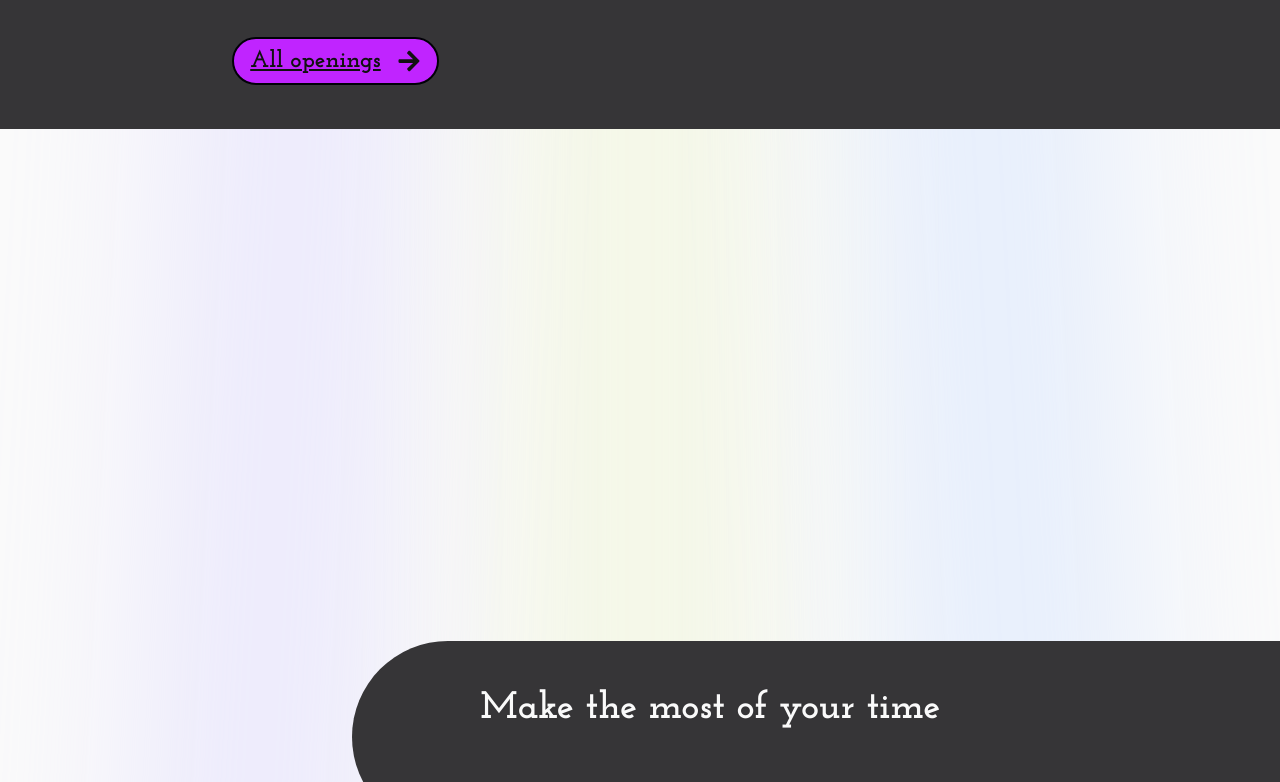
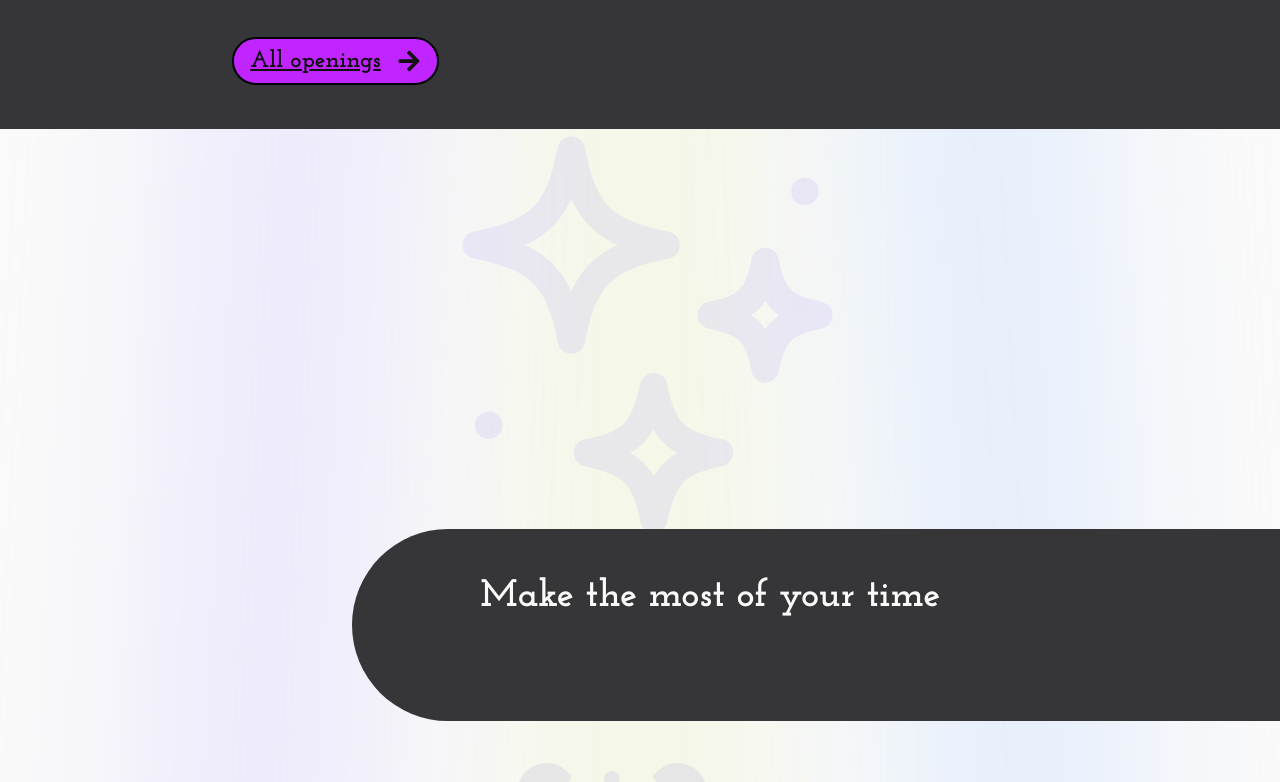
Before and after one commit to a-stepanian/apply-yourself-client, a React (Create React App) app: page / in a window 1280 px wide. Shown: the part 1958-2740 px from the top of the page. Built offline with nearby package versions, Linux system fonts and the light colour scheme; no server answers.

Commit message:
Continue building out admin and ui

```diff
--- a/src/components/JobDescriptionModal.tsx
+++ b/src/components/JobDescriptionModal.tsx
@@ -21,20 +21,18 @@ export const JobDescriptionModal = () => {
     setIsLoading(true);
     if (!selectedJob) return;
     try {
-      const newApplication = {
-        jobId: selectedJob._id,
-        applied: true,
-        response: "",
-        comments: "",
-        status: "Applied"
-      };
-      // send post request to server
       await fetch(`${url}/applications`, {
         method: "POST",
         headers: {
           "Content-Type": "application/json"
         },
-        body: JSON.stringify(newApplication),
+        body: JSON.stringify({
+          jobId: selectedJob._id,
+          applied: true,
+          response: "",
+          comments: "",
+          status: "Applied"
+        }),
         credentials: "include"
       });
     } catch (err) {
--- a/src/context/AppContext.tsx
+++ b/src/context/AppContext.tsx
@@ -1,8 +1,8 @@
 import React, { createContext, useContext, useEffect, useState } from "react";
 import { IApplicationModel, IAppState, ICompanyResult, IJobResult, IUserModel } from "../interfaces/interfaces";
 
-export const url = "https://apply-yourself-server.onrender.com";
-// export const url = "http://localhost:5000";
+// export const url = "https://apply-yourself-server.onrender.com";
+export const url = "http://localhost:5000";
 
 const AppContext = createContext<IAppState | undefined>(undefined);
 
--- a/src/interfaces/interfaces.ts
+++ b/src/interfaces/interfaces.ts
@@ -1,7 +1,7 @@
 interface IHasId {
   id: number;
 }
-interface IHasName {
+export interface IHasName {
   name: string;
 }
 interface IHasShortName {
--- a/src/pages/AdminPage.tsx
+++ b/src/pages/AdminPage.tsx
@@ -1,11 +1,263 @@
+import { useEffect, useState } from "react";
 import styled from "styled-components";
+import { url } from "../context/AppContext";
+import { IHasName } from "../interfaces/interfaces";
+import { FaTrashAlt } from "react-icons/fa";
+import { Loading } from "../components/Loading";
 
 export const AdminPage = () => {
+  const [isLoading, setIsLoading] = useState<boolean>(true);
+  const [companyInput, setCompanyInput] = useState<string>("");
+  const [industriesInput, setIndustriesInput] = useState<string>("");
+  const [locationsInput, setLocationsInput] = useState<string>("");
+  const [companies, setCompanies] = useState<any[]>([]);
+  const [filteredCompanies, setFilteredCompanies] = useState<any[]>([]);
+
+  const getAllCompanies = async () => {
+    setIsLoading(true);
+    try {
+      const response = await fetch(`${url}/company`, {
+        method: "GET",
+        headers: {
+          "Content-Type": "application/json"
+        },
+        credentials: "include"
+      });
+      if (!response.ok) {
+        throw new Error("GET to /companies response was not ok!!!!");
+      }
+      const data = await response.json();
+      const sortedCompanies = data.sort((x: any, y: any) => {
+        if (x.name.toLowerCase() < y.name.toLowerCase()) return -1;
+        if (x.name.toLowerCase() > y.name.toLowerCase()) return 1;
+        return 0;
+      });
+      setCompanies([...sortedCompanies]);
+      setFilteredCompanies(sortedCompanies);
+    } catch (err) {
+      console.log(err);
+    } finally {
+      setIsLoading(false);
+    }
+  };
+
+  useEffect(() => {
+    getAllCompanies();
+  }, []);
+
+  useEffect(() => {
+    let filtered = companies;
+    if (companyInput.length > 0) {
+      filtered = filtered.filter(x => x.name.toLowerCase().includes(companyInput.toLowerCase()));
+    }
+    if (industriesInput.length > 0) {
+      filtered = filtered.filter((x: any) => {
+        const industryNames = x.industries.map((y: any) => y.name.toLowerCase()) as string[];
+        const industryNameString = industryNames.join(" ") as string;
+        return industryNameString.includes(industriesInput);
+      });
+    }
+    if (locationsInput.length > 0) {
+      filtered = filtered.filter((x: any) => {
+        const locationNames = x.locations.map((y: any) => y.name.toLowerCase()) as string[];
+        const locationNameString = locationNames.join(" ") as string;
+        return locationNameString.includes(locationsInput);
+      });
+    }
+    setFilteredCompanies(filtered);
+  }, [companyInput, industriesInput, locationsInput]);
+
   return (
     <Wrapper>
-      <h1>Admin</h1>
+      <h1>Companies</h1>
+      {isLoading ? (
+        <div className="loading-wrapper">
+          <Loading />
+        </div>
+      ) : (
+        <div className="table-wrapper">
+          <table>
+            <thead>
+              <tr>
+                <th className="company">
+                  <label>Company</label>
+                  <input
+                    type="text"
+                    name="company"
+                    value={companyInput}
+                    onChange={e => setCompanyInput(e.target.value)}
+                  />
+                </th>
+                <th className="industries">
+                  <label>Industries</label>
+                  <input
+                    type="text"
+                    name="industries"
+                    value={industriesInput}
+                    onChange={e => setIndustriesInput(e.target.value)}
+                  />
+                </th>
+                <th className="locations">
+                  <label>Locations</label>
+                  <input
+                    type="text"
+                    name="locations"
+                    value={locationsInput}
+                    onChange={e => setLocationsInput(e.target.value)}
+                  />
+                </th>
+                <th className="actions"></th>
+              </tr>
+            </thead>
+            <tbody>
+              {filteredCompanies.length > 0 &&
+                filteredCompanies.map(x => {
+                  return (
+                    <tr key={x._id}>
+                      <td>
+                        <p className="name">{x.name}</p>
+                        <p className="id">
+                          <strong>db: </strong>
+                          {x._id}
+                        </p>
+                        <p className="id">
+                          <strong>API: </strong>
+                          {x.id}
+                        </p>
+                      </td>
+                      <td>
+                        <ul className="industry-list">
+                          {x.industries.length > 0 &&
+                            x.industries.map((y: IHasName) => {
+                              return <li key={y.name}>{y.name}</li>;
+                            })}
+                        </ul>
+                      </td>
+                      <td>
+                        <ul className="location-list">
+                          {x.locations.length > 0 &&
+                            x.locations.map((z: IHasName) => {
+                              return <li key={z.name}>{z.name}</li>;
+                            })}
+                        </ul>
+                      </td>
+                      <td>
+                        <FaTrashAlt className="trash-icon" />
+                      </td>
+                    </tr>
+                  );
+                })}
+            </tbody>
+          </table>
+        </div>
+      )}
     </Wrapper>
   );
 };
 
-const Wrapper = styled.main``;
+const Wrapper = styled.main`
+  position: relative;
+  display: flex;
+  flex-direction: column;
+  align-items: center;
+  h1 {
+    margin: 2rem;
+    text-align: center;
+  }
+  .loading-wrapper {
+    min-height: 400px;
+  }
+  .table-wrapper {
+    width: calc(100% - 2rem);
+    height: calc(100vh - 300px);
+    box-shadow: 0 0 5px black;
+    overflow: scroll;
+    margin: 0 1rem 8rem;
+    font-family: "Poppins", "sans-serif";
+    background-color: white;
+    color: black;
+    table {
+      min-width: 768px;
+      position: relative;
+      border-collapse: collapse;
+      thead,
+      tr {
+        border: 1px solid black;
+        transform: translateY(-1px);
+        z-index: 9;
+        label {
+          display: block;
+        }
+        input {
+          border: 1px solid black;
+        }
+      }
+      td {
+        border: 1px solid black; /* Adds a 1px solid black border to table headers and cells */
+        padding: 2px; /* Adds some padding inside cells for better spacing */
+        text-align: left; /* Aligns text to the left */
+        vertical-align: top;
+      }
+      th {
+        border: 1px solid black; /* Adds a 1px solid black border to table headers and cells */
+        text-align: left; /* Aligns text to the left */
+
+        padding: 8px;
+      }
+      thead {
+        position: sticky;
+        top: 0;
+        box-shadow: 0 5px 5px rgba(0, 0, 0, 0.5);
+        background-color: #dadada;
+        font-size: 12px;
+        .company {
+          width: 200px;
+        }
+        .industries {
+          width: 200px;
+        }
+        .actions {
+          width: 50px;
+        }
+      }
+      .id {
+        font-size: 9px;
+        white-space: nowrap;
+      }
+      .name {
+        font-weight: bold;
+        font-size: 14px;
+        line-height: 12px;
+        margin-bottom: 2px;
+      }
+      .industry-list,
+      .location-list {
+        font-size: 12px;
+        margin-left: 1rem;
+      }
+    }
+    .trash-icon {
+      color: white;
+      border-radius: 3px;
+      padding: 5px;
+      height: 30px;
+      width: 30px;
+      background-color: red;
+    }
+  }
+  @media (min-width: 768px) {
+    .table-wrapper {
+      width: unset;
+      overflow: scroll;
+      table {
+        width: 60vw;
+        min-width: 768px;
+        max-width: 1200px;
+        .location-list {
+          display: grid;
+          grid-template-columns: 50% 50%;
+        }
+      }
+    }
+  }
+`;
--- a/src/pages/HeroPage.tsx
+++ b/src/pages/HeroPage.tsx
@@ -67,7 +67,9 @@ export const HeroPage = (props: IHeroPageProps) => {
           </Link>
         </p>
       </section>
-
+      <div className="stars-wrapper">
+        <img className="stars" src="purple-stars.svg" alt="Stars." />
+      </div>
       <div className="scroll-target" />
       <section className="hero hero2">
         <h2 className="info">Make the most of your time</h2>
@@ -91,6 +93,9 @@ export const HeroPage = (props: IHeroPageProps) => {
           </Link>
         </p>
       </section>
+      <div className="stars-wrapper">
+        <img className="stars" src="purple-stars.svg" alt="Galaxy." />
+      </div>
       <div className="scroll-target" />
       <section className="hero hero3">
         <h2 className="info">Gain valuable insights</h2>
@@ -113,6 +118,9 @@ export const HeroPage = (props: IHeroPageProps) => {
           </Link>
         </p>
       </section>
+      <div className="stars-wrapper">
+        <img className="stars" src="purple-stars.svg" alt="Galaxy." />
+      </div>
       <p className="already-have-an-account">
         Already have an account?&nbsp;
         <Link to={"/login"}>Log In</Link>
@@ -194,7 +202,7 @@ const Wrapper = styled.main`
   }
   .hero {
     position: relative;
-    margin-bottom: 8rem;
+    /* margin-bottom: 8rem; */
     .info {
       position: relative;
       z-index: 11;
@@ -286,6 +294,17 @@ const Wrapper = styled.main`
     .info {
       text-shadow: -1px -1px 0 ${({ theme }) => theme.color4}, 1px -1px 0 ${({ theme }) => theme.color4},
         -1px 1px 0 ${({ theme }) => theme.color4}, 1px 1px 0 ${({ theme }) => theme.color4};
+    }
+  }
+  .stars-wrapper {
+    height: 50vw;
+    max-height: 400px;
+    width: 50vw;
+    max-width: 400px;
+    animation: fadeInLight 0.5s ease-in forwards;
+    img {
+      opacity: 0.3;
+      width: 100%;
     }
   }
   .hero2 {
@@ -410,7 +429,7 @@ const Wrapper = styled.main`
       }
     }
     .hero {
-      margin: 16rem 0;
+      margin: 0;
       .centering-wrapper {
         .svg-wrapper {
           width: 20rem;
```
Also changed, not shown: public/purple-galaxy.svg (added), public/purple-stars.svg (added).
